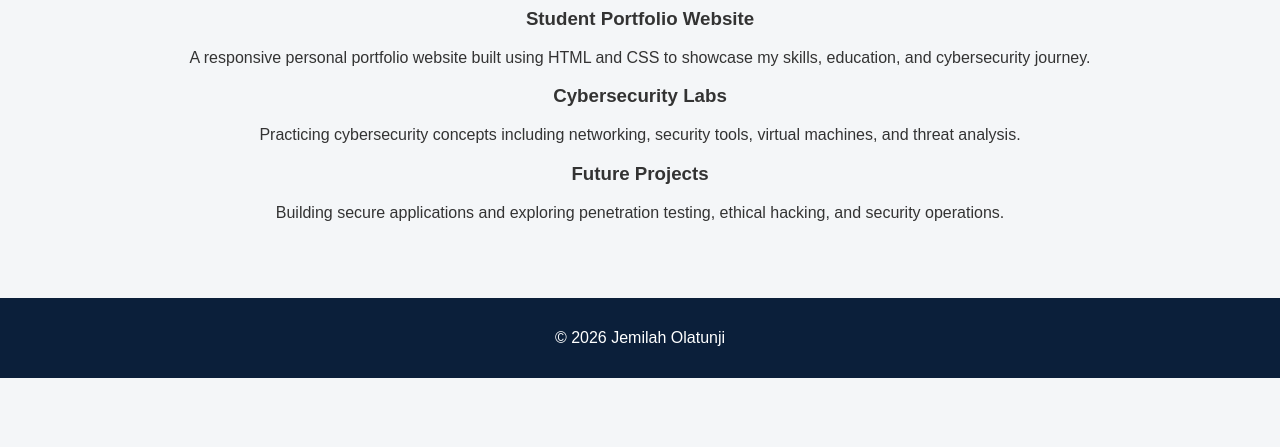
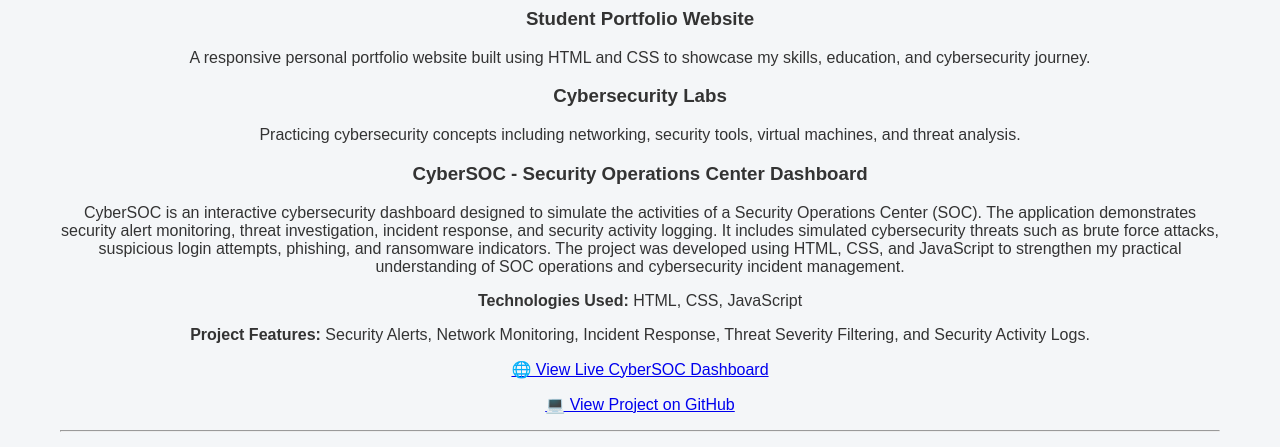
Before and after one commit to oladaradala-crypto/jemilat-olatunji-portfolio, a plain HTML site: page projects.html in a window 1280 px wide. Shown: the part 347-794 px from the top of the page. Drawn offline with Linux system fonts and the light colour scheme.

Commit message:
Update projects.html

```diff
--- a/projects.html
+++ b/projects.html
@@ -42,6 +42,51 @@ Practicing cybersecurity concepts including networking,
 security tools, virtual machines, and threat analysis.
 </p>
 
+<!-- CyberSOC Dashboard Project -->
+
+<h3>CyberSOC - Security Operations Center Dashboard</h3>
+
+<p>
+CyberSOC is an interactive cybersecurity dashboard designed
+to simulate the activities of a Security Operations Center (SOC).
+
+The application demonstrates security alert monitoring,
+threat investigation, incident response, and security activity logging.
+
+It includes simulated cybersecurity threats such as brute force
+attacks, suspicious login attempts, phishing, and ransomware indicators.
+
+The project was developed using HTML, CSS, and JavaScript
+to strengthen my practical understanding of SOC operations
+and cybersecurity incident management.
+</p>
+
+<p>
+<strong>Technologies Used:</strong> HTML, CSS, JavaScript
+</p>
+
+<p>
+<strong>Project Features:</strong>
+Security Alerts, Network Monitoring, Incident Response,
+Threat Severity Filtering, and Security Activity Logs.
+</p>
+
+<p>
+<a href="https://oladaradala-crypto.github.io/SOC-Dashboard/"
+   target="_blank" rel="noopener noreferrer">
+   🌐 View Live CyberSOC Dashboard
+</a>
+</p>
+
+<p>
+<a href="https://github.com/oladaradala-crypto/SOC-Dashboard"
+   target="_blank" rel="noopener noreferrer">
+   💻 View Project on GitHub
+</a>
+</p>
+
+<hr>
+
 
 <h3>Future Projects</h3>
 
```
